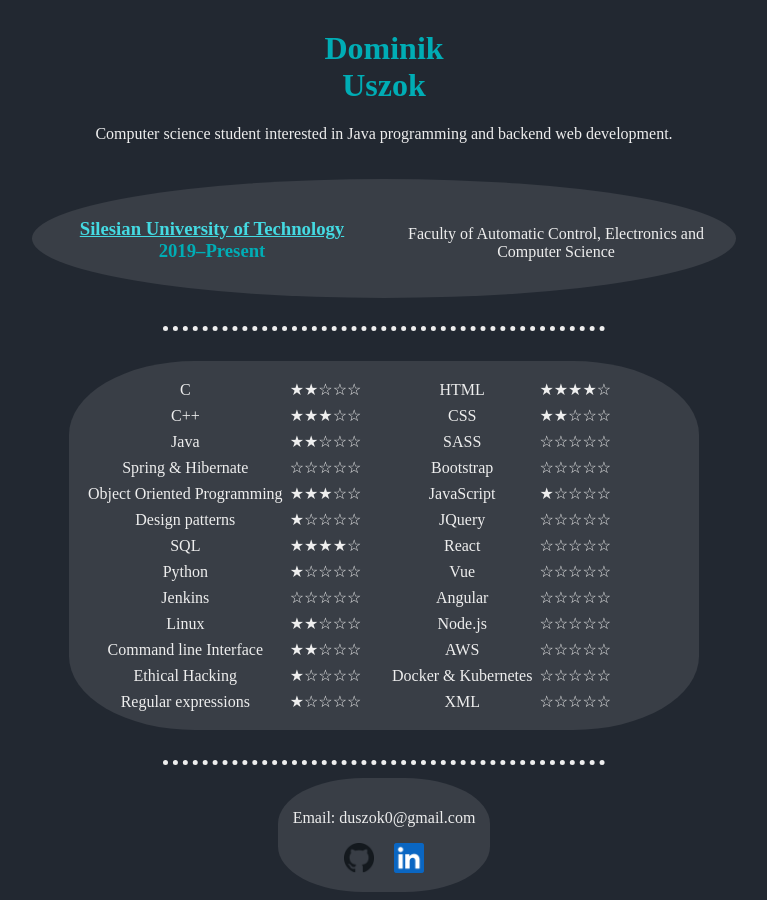
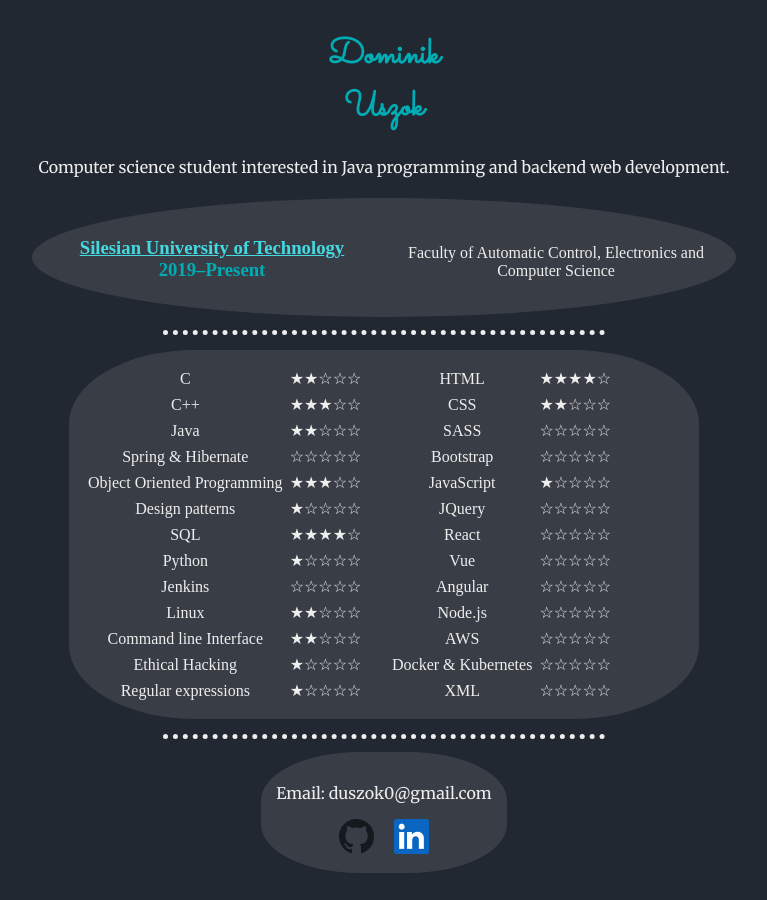
Before and after one commit to Dearmann/personal-site, a plain HTML site: page index.html in a window 1280 px wide. Shown: the whole page, without its empty margins (256-1023 px from the left). Drawn offline with Linux system fonts and the light colour scheme.

Commit message:
CSS fonts

```diff
--- a/css/style.css
+++ b/css/style.css
@@ -3,6 +3,11 @@
 /***************TAG SELECTORS***************/
 a {
     color: #44dae2;
+}
+
+a:hover {
+    /* transform: scale(1.05); */
+    color: #94e1e6;
 }
 
 body {
@@ -30,28 +35,19 @@
 
 .name {
     margin-top: 30px;
+    font-family: 'Sacramento', cursive;
+    font-size: 35px;
 }
 
-.skills {
-    background-color: #393E46;
-    border-radius: 20%;
-    margin: 30px auto 30px auto;
-    padding: 10px;
-}
-
-.skills-left {
-    width: 300px;
-}
-
-.skills-right {
-    width: 300px;
+.intro {
+    font-family: 'Merriweather', serif;
 }
 
 .timeline {
     background-color: #393E46;
     border-radius: 50%;
     display: inline-block;
-    margin: 20px;
+    margin: 5px;
     padding: 10px;
     position: relative;
 }
@@ -70,16 +66,32 @@
     height: 50px;
 }
 
+.skills {
+    background-color: #393E46;
+    border-radius: 20%;
+    margin: 15px auto 15px auto;
+    padding: 10px;
+}
+
+.skills-left {
+    width: 300px;
+}
+
+.skills-right {
+    width: 300px;
+}
+
 .contact {
     background-color: #393E46;
     border-radius: 40%;
     display: inline-block;
     margin: 5px 0 0 0;
     padding: 15px;
+    font-family: 'Merriweather', serif;
 }
 
 .img-link {
-    height: 30px;
+    height: 35px;
     margin: 0 8px 0 8px;
 }
 
--- a/index.html
+++ b/index.html
@@ -11,6 +11,9 @@
     <title>Dominik Uszok | CS Student</title>
     <link rel="stylesheet" href="css/style.css">
     <link rel="icon" href="images/favicon.ico">
+    <link rel="preconnect" href="https://fonts.googleapis.com">
+    <link rel="preconnect" href="https://fonts.gstatic.com" crossorigin>
+    <link href="https://fonts.googleapis.com/css2?family=Merriweather&family=Sacramento&display=swap" rel="stylesheet">
 </head>
 
 <body>
@@ -30,7 +33,6 @@
             <article class="timeline-entry">
                 <h3 class="timeline-title">
                     <a href="https://www.polsl.pl/">Silesian University of Technology</a>
-                    <br>
                     <span class="timeline-time">2019–Present</span>
                 </h3>
                 <div class="timeline-description">
```
